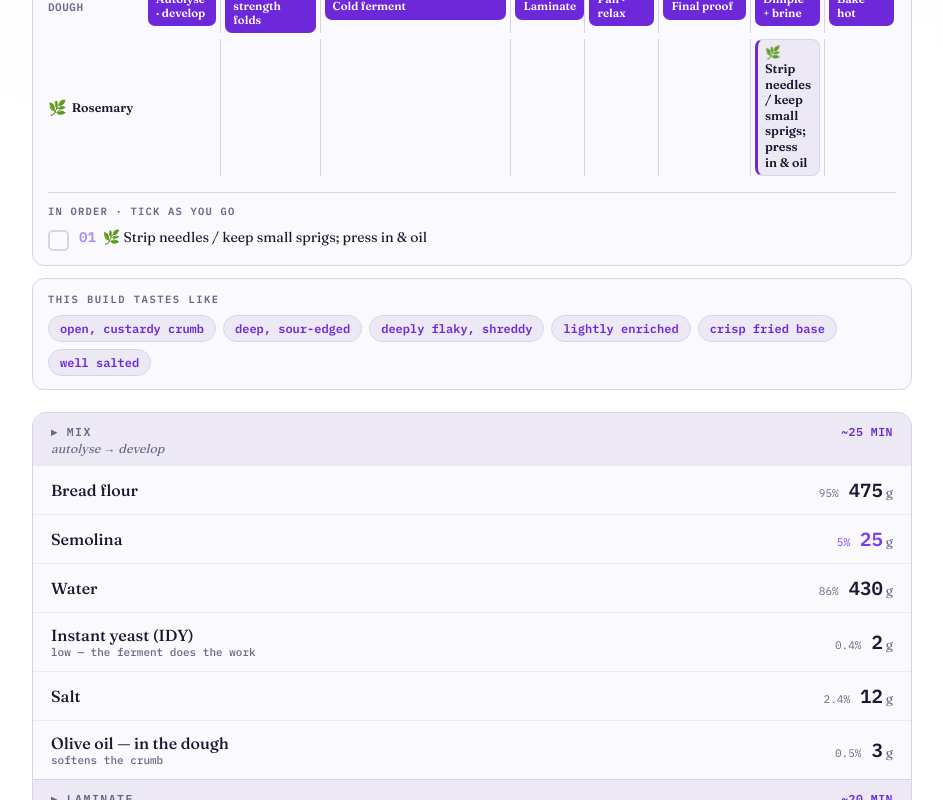
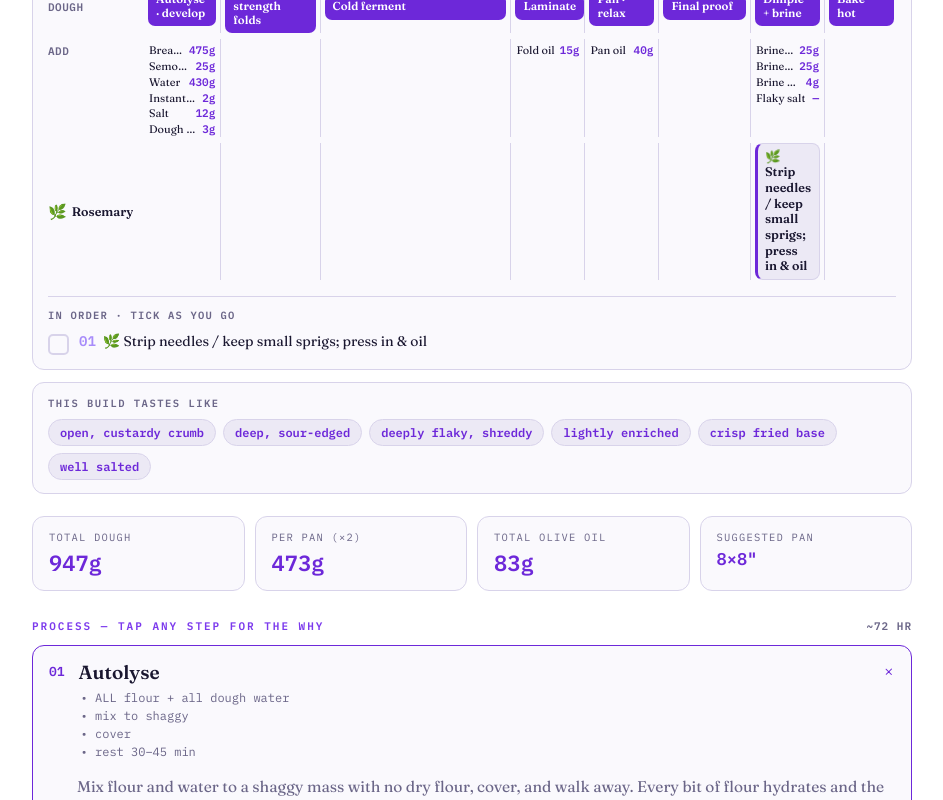
Before and after one commit to 4AM365/foccaciabot, a React (Vite) app: page / in a window 1280 px wide. Shown: the part 2340-3140 px from the top of the page, without its empty margins (168-1111 px from the left). Built offline with nearby package versions, Linux system fonts and the light colour scheme.

Commit message:
Put ingredient quantities on the gantt under each timeline block (Add lane); drop the separate dial table

```diff
--- a/focaccia-build-sheet.jsx
+++ b/focaccia-build-sheet.jsx
@@ -757,7 +757,7 @@ function buildTimeline({ sch, schIdx, folds, yeastType, toppings, tomato }) {
 // time; the dough spine is the top band; each topping sits under the moment its
 // prep happens, with its icon on the axis. Scrolls sideways on narrow screens.
 // Purely presentational — state (ticking) lives in the ordered list below it.
-function TimeGraph({ phases, spine, tracks, C, accent }) {
+function TimeGraph({ phases, spine, tracks, phaseIng, C, accent }) {
   const cols = `96px ${phases.map((p) => `minmax(74px, ${p.weight}fr)`).join(" ")}`;
   const line = (i) => (i === 0 ? "none" : `1px solid ${C.line}`);
 
@@ -787,6 +787,23 @@ function TimeGraph({ phases, spine, tracks, C, accent }) {
           <div key={p.key} style={{ borderLeft: line(i), padding: "0 4px", display: "flex", alignItems: "center" }}>
             {spine[p.key] && (
               <div style={{ background: accent, color: C.onAccent, borderRadius: 7, padding: "6px 8px", fontSize: 11.5, fontWeight: 600, lineHeight: 1.2, width: "100%" }}>{spine[p.key]}</div>
+            )}
+          </div>
+        ))}
+
+        {/* what to add at each block — ingredients + grams under their phase */}
+        <div style={{ display: "flex", alignItems: "flex-start", paddingTop: 5, fontFamily: "'IBM Plex Mono', monospace", fontSize: 11, fontWeight: 700, letterSpacing: 0.5, textTransform: "uppercase", color: C.inkSoft }}>Add</div>
+        {phases.map((p, i) => (
+          <div key={p.key} style={{ borderLeft: line(i), padding: "5px 5px 0", display: "flex", alignItems: "flex-start" }}>
+            {phaseIng && phaseIng[p.key] && phaseIng[p.key].length > 0 && (
+              <div style={{ width: "100%", display: "flex", flexDirection: "column", gap: 2 }}>
+                {phaseIng[p.key].map((it) => (
+                  <div key={it.k} style={{ display: "flex", justifyContent: "space-between", gap: 5, fontSize: 11, lineHeight: 1.25 }}>
+                    <span style={{ color: C.ink, overflow: "hidden", textOverflow: "ellipsis", whiteSpace: "nowrap" }}>{it.k}</span>
+                    <span style={{ fontFamily: "'IBM Plex Mono', monospace", fontWeight: 600, color: accent, whiteSpace: "nowrap" }}>{it.g != null ? `${it.g}g` : "—"}</span>
+                  </div>
+                ))}
+              </div>
             )}
           </div>
         ))}
@@ -975,45 +992,32 @@ export default function FocacciaBuildSheet({ goldmemberSrc = "/static/goldmember
   const specialDef = special ? SPECIAL_BY_ID[special] : null;
   const specialRecipe = useMemo(() => specialDef ? specialDef.recipe(f) : null, [special, f]);
 
-  // Ingredients bucketed by their TIMELINE BLOCK — what to pull out and add at each
-  // phase of the bake's clock, mirroring the prep timeline above, so this reads as
-  // mise-en-place ("take out at this point") rather than a step-by-step recipe.
-  // (Special recipes keep their own hand-authored groups; `groups` selects below.)
-  const compact = (arr) => arr.filter(Boolean);
-  const rFlour = { k: "Bread flour", g: round(v.breadFlour), pct: round(100 - semolinaPct - (pinsaBlendPct || 0), 1) };
-  const rSem = semolinaPct > 0 ? { k: "Semolina", g: round(v.sem), pct: round(semolinaPct, 1), accent: true } : null;
-  const rBlend = v.blend > 0 ? { k: "Rice + soy flour blend", g: round(v.blend), pct: round(pinsaBlendPct || 0, 1), accent: true, note: "the pinsa blend — light, crisp, digestible" } : null;
-  const rPotato = v.potato > 0 ? { k: "Boiled potato — riced", g: round(v.potato), pct: round(potatoPct || 0, 1), accent: true, note: "boiled, riced & cooled ahead" } : null;
-  const rWater = { k: envOn ? `Water — ${envAdj.waterTempF}°F (for ${ENV_DDT_F}°F dough)` : (express ? "Water — warm, 95–100°F" : "Water"),
-    g: round(v.water), pct: round(hydrationAdj, 1), accent: envOn && envAdj.hydrationDelta !== 0,
-    note: envOn && envAdj.hydrationDelta !== 0 ? `${hydration}% base ${envAdj.hydrationDelta > 0 ? "+" : ""}${envAdj.hydrationDelta}% for your kitchen air` : undefined };
-  const rYeast = { k: YEAST_TYPES[yeastType].label, g: round(v.yeast, 2), pct: round(v.yeastPctEff, 2), accent: express || (envOn && yeastEnvFactor < 1),
-    note: envOn && yeastEnvFactor < 1 ? `−${round((1 - yeastEnvFactor) * 100)}% for altitude — thin air over-proofs`
-      : yeastType === "instant" ? (express ? "bumped for the short clock" : "low — the ferment does the work") : YEAST_TYPES[yeastType].note };
-  const rSugar = v.sugar > 0 ? { k: "Sugar or honey", g: round(v.sugar, 1), pct: sch.sugar, note: "jump-starts the yeast" } : null;
-  const rSalt = { k: "Salt", g: round(v.salt, 1), pct: round(saltPct, 1) };
-  const rDoughOil = doughOilPct > 0 ? { k: "Olive oil — in the dough", g: round(v.doughOil), pct: round(doughOilPct, 1), note: "softens the crumb" } : null;
-
-  const dialGroups = compact([
-    { title: "Mix", clock: "~25 min", caption: express ? "fermentolyse → develop" : "autolyse → develop",
-      items: compact([rFlour, rSem, rBlend, rPotato, rWater, rYeast, rSugar, rSalt, rDoughOil]) },
-    v.foldOil > 0 ? { title: "Laminate", clock: "~20 min",
-      items: [{ k: "Olive oil — folds", g: round(v.foldOil), pct: round(v.foldOilPct, 1), note: `across ${folds} letter-fold${folds > 1 ? "s" : ""}` }] } : null,
-    { title: "Pan", clock: "20–30 min",
-      items: [{ k: "Olive oil — pan", g: round(v.panOil), pct: panOilPct, note: "floods the dark pan" }] },
-    { title: "Dimple + top", clock: "~10 min", brine: true, caption: "salamoia (whisk in a separate bowl) + the finish, into the dimples",
-      items: compact([
-        { k: "Brine — water", g: round(v.brineWater), pct: BRINE_WATER, accent: true },
-        { k: "Brine — olive oil", g: round(v.brineOil), pct: BRINE_OIL, accent: true },
-        { k: "Brine — fine salt", g: round(v.brineSalt, 1), pct: BRINE_SALT, accent: true },
-        ...selectedToppings.map((t) => (
-          t.id === "tomato"
-            ? { k: `${t.icon} ${t.label}`, g: round(tomatoLoad), pct: tomatoPct, accent: true, note: `${TOMATO_MODES[tomatoMode].toLowerCase()} · ≈${round(tomatoWater)}g water into the crumb` }
-            : { k: `${t.icon} ${t.label}`, g: null, pct: null, note: t.short }
-        )),
-        { k: "Flaky salt", g: null, pct: null, note: "over the top" },
-      ]) },
-  ]);
+  // Ingredients to add at each TIMELINE BLOCK — rendered under the matching gantt
+  // column (the "Add" lane in TimeGraph) so the timeline doubles as "what to pull
+  // out, and when". Toppings ride their own gantt lanes, so they're not repeated
+  // here. Special recipes don't use the gantt; they keep their own table below.
+  const ing = (k, g) => ({ k, g });
+  const phaseIng = {
+    mix: [
+      ing("Bread flour", round(v.breadFlour)),
+      ...(semolinaPct > 0 ? [ing("Semolina", round(v.sem))] : []),
+      ...(v.blend > 0 ? [ing("Rice + soy", round(v.blend))] : []),
+      ...(v.potato > 0 ? [ing("Potato, riced", round(v.potato))] : []),
+      ing(express ? "Water, warm" : "Water", round(v.water)),
+      ing(YEAST_TYPES[yeastType].label, round(v.yeast, 2)),
+      ...(v.sugar > 0 ? [ing("Sugar/honey", round(v.sugar, 1))] : []),
+      ing("Salt", round(v.salt, 1)),
+      ...(doughOilPct > 0 ? [ing("Dough oil", round(v.doughOil))] : []),
+    ],
+    ...(v.foldOil > 0 ? { [express ? "bulk" : "laminate"]: [ing("Fold oil", round(v.foldOil))] } : {}),
+    pan: [ing("Pan oil", round(v.panOil))],
+    dimple: [
+      ing("Brine water", round(v.brineWater)),
+      ing("Brine oil", round(v.brineOil)),
+      ing("Brine salt", round(v.brineSalt, 1)),
+      ing("Flaky salt", null),
+    ],
+  };
 
   const perPan = twoPans ? v.doughWeight / 2 : v.doughWeight;
   const dialSteps = useMemo(() => buildSteps({ sch, schIdx, folds, hydration, panOilPct, doughOilPct, semolina: semolinaPct > 0, yeastType, toppings: selectedToppings, verbosity, tomato }),
@@ -1033,7 +1037,7 @@ export default function FocacciaBuildSheet({ goldmemberSrc = "/static/goldmember
   ];
 
   // A fixed recipe (Recco / uva / veneta) overrides the dial-driven output.
-  const groups = specialRecipe ? specialRecipe.groups : dialGroups;
+  const groups = specialRecipe ? specialRecipe.groups : null; // dial recipes list ingredients on the gantt
   const STEPS = specialRecipe ? specialRecipe.steps : dialSteps;
   const profile = specialRecipe ? specialRecipe.profile : dialProfile;
 
@@ -1450,7 +1454,7 @@ export default function FocacciaBuildSheet({ goldmemberSrc = "/static/goldmember
             The top band is the dough's own clock; each topping sits under the moment its prep happens. <span style={{ fontStyle: "normal" }}>⏱</span> marks a step that takes time — the long ferment is your window to roast, toast and infuse. <span style={{ fontStyle: "normal" }}>↳</span> is what it has to finish (cool, dry…) before it can go on.
           </div>
 
-          <TimeGraph phases={timeline.phases} spine={timeline.spine} tracks={timeline.tracks} C={C} accent={C.olive} />
+          <TimeGraph phases={timeline.phases} spine={timeline.spine} tracks={timeline.tracks} phaseIng={phaseIng} C={C} accent={C.olive} />
 
           {/* Same prep, linearised into one order — tick as you go */}
           <div style={{ borderTop: `1.5px solid ${C.line}`, marginTop: 12, paddingTop: 11 }}>
@@ -1498,7 +1502,8 @@ export default function FocacciaBuildSheet({ goldmemberSrc = "/static/goldmember
           </div>
         </div>
 
-        {/* Grouped ingredient table */}
+        {/* Ingredient table — special recipes only; dial recipes list ingredients on the gantt */}
+        {groups && (
         <div style={{ borderRadius: 14, border: `1.5px solid ${C.line}`, overflow: "hidden", marginBottom: 14, background: C.card }}>
           {groups.map((grp, gi) => (
             <div key={grp.title}>
@@ -1531,6 +1536,7 @@ export default function FocacciaBuildSheet({ goldmemberSrc = "/static/goldmember
             </div>
           ))}
         </div>
+        )}
 
         {/* Yield summary */}
         <div style={{ display: "flex", gap: 10, marginBottom: 28, flexWrap: "wrap" }}>
```
